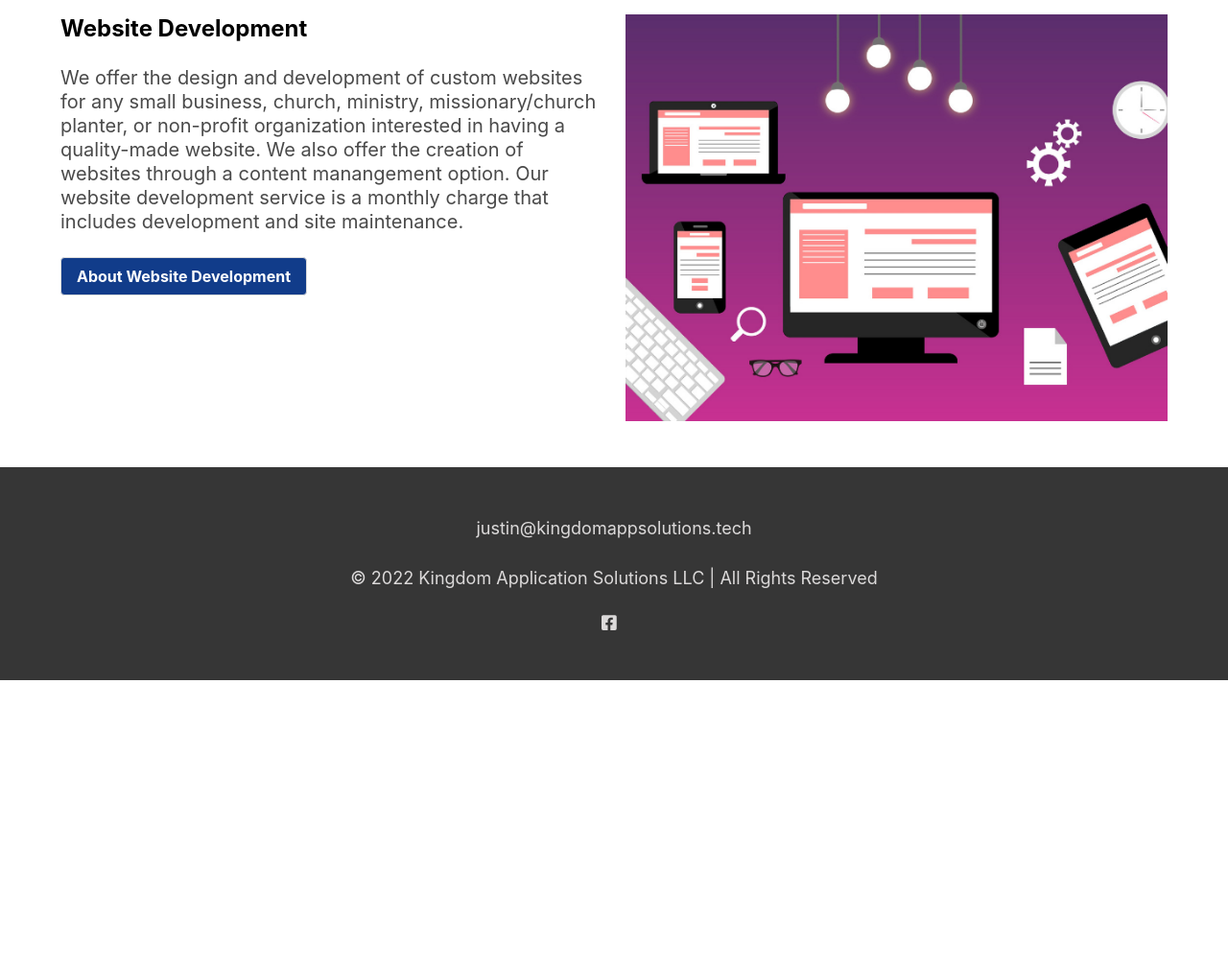
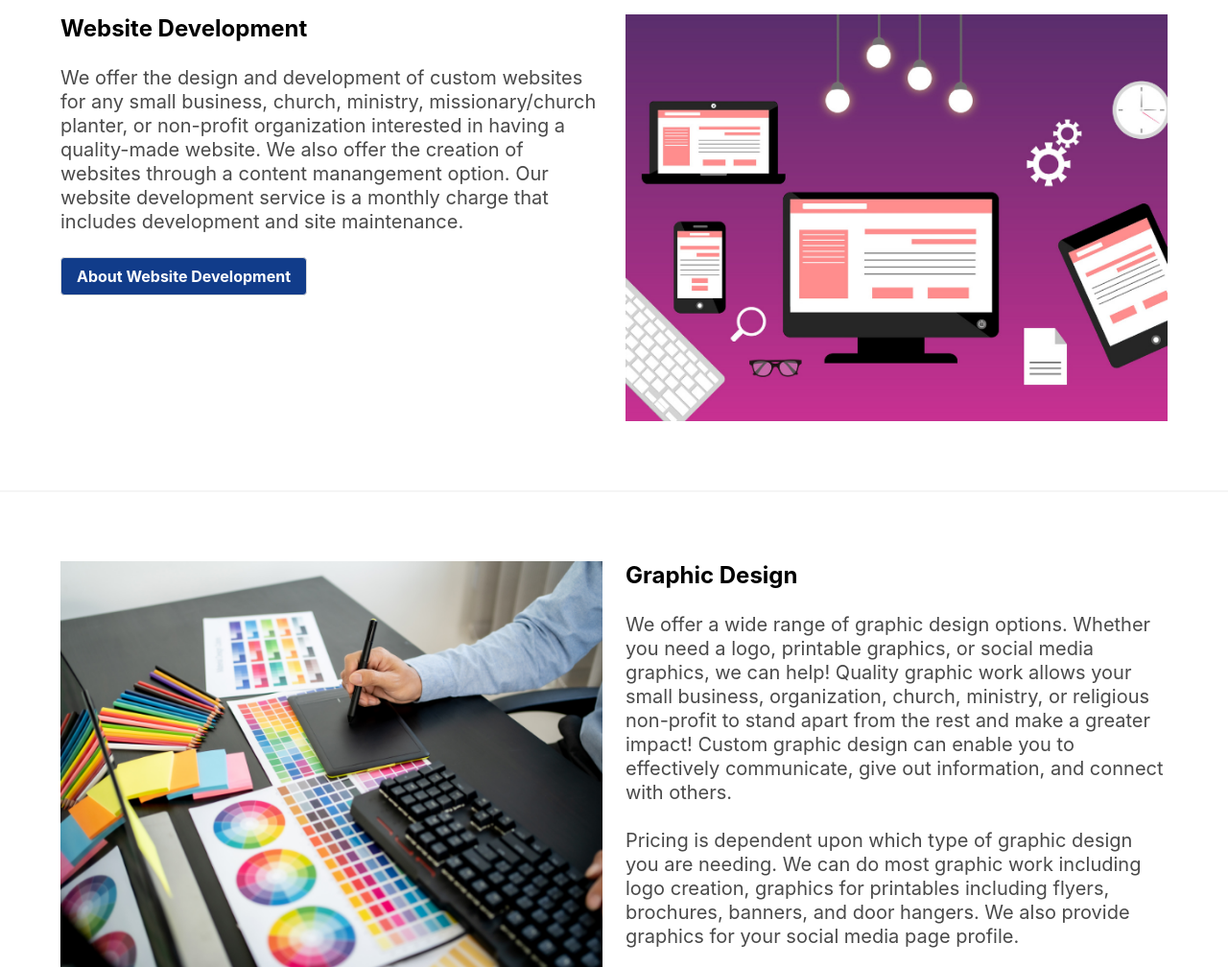
Before and after one commit to kingdomappsolutions/KingdomApplicationSolutions, a plain HTML site: page index.html in a window 1280 px wide. Shown: the part 1792-2800 px from the top of the page at 96% size. Before the commit the page ends 2501 px from the top, so only its background shows below. Drawn offline with nearby package versions, Linux system fonts and the light colour scheme.

Commit message:
Updated site for store & graphic design

```diff
--- a/index.html
+++ b/index.html
@@ -130,7 +130,7 @@
                             Who We Are
                         </h2>
                         <h4 class="subtitle justify">
-                            We are a software development company that strives to glorify God through the creation and distribution of quality software and computer peripherals for small businesses, churches, ministries, missionaries, and non-profit organizations.
+                            We are a technology company that strives to glorify God through the creation and distribution of quality software and computer peripherals for small businesses, churches, ministries, missionaries, and non-profit organizations.
                         </h4>
                         <h4 class="subtitle">
                             Our four core values are:
@@ -206,6 +206,31 @@
                     </div>
                 </div>
             </div>
+        </section><hr>
+
+        <section class="hero section-padding">
+            <div class="hero-body">
+                <div class="columns is-centered">
+                    <div class="column is-half">
+                        <picture>
+                            <source srcset="./images/design.webp" type="images/webp">
+                            <source srcset="./images/design.png" type="images/png">
+                            <img src="./images/design.webp" alt="Mobile apps" width="640" height="480">
+                        </picture>
+                    </div>
+                    <div class="column">
+                        <h2 class="subtitle privacy-h3">
+                            Graphic Design
+                        </h2>
+                        <h4 class="subtitle justify">
+                            We offer a wide range of graphic design options. Whether you need a logo, printable graphics, or social media graphics, we can help! Quality graphic work allows your small business, organization, church, ministry, or religious non-profit to stand apart from the rest and make a greater impact! Custom graphic design can enable you to effectively communicate, give out information, and connect with others. <br><br> Pricing is dependent upon which type of graphic design you are needing. We can do most graphic work including logo creation, graphics for printables including flyers, brochures, banners, and door hangers. We also provide graphics for your social media page profile.
+                        </h4>
+                        <a class="button info-button" href="https://kingdomappsolutions.tech/graphic-design.html">
+                        <b>About Graphic Design</b>
+                        </a>
+                    </div>
+                </div>
+            </div>
         </section>
 
         <footer class="myfooter">
```
Also changed, not shown: about.html (+1 -1 lines), mission-vision-values.html (+1 -1 lines), privacy.html (+2 -2 lines).
